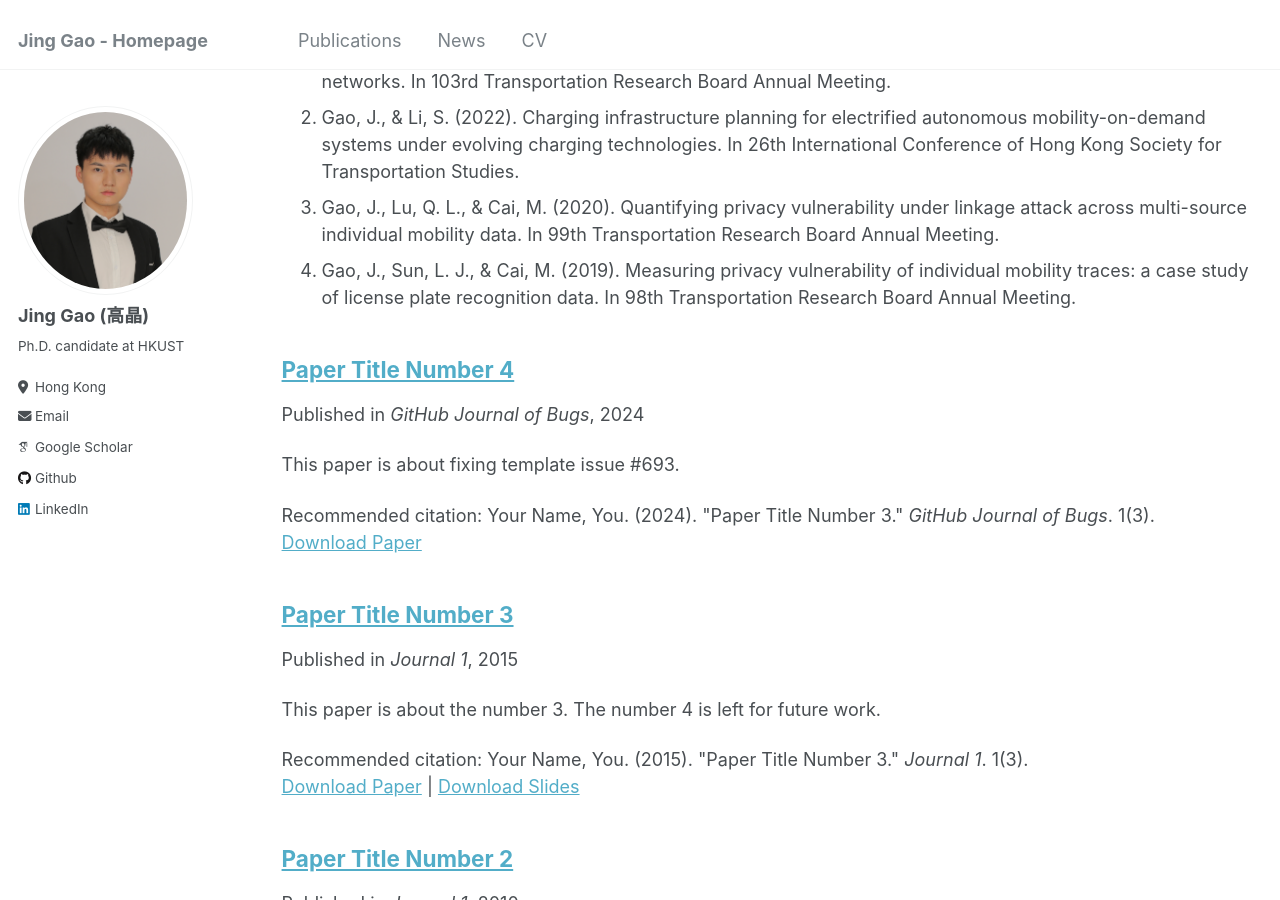
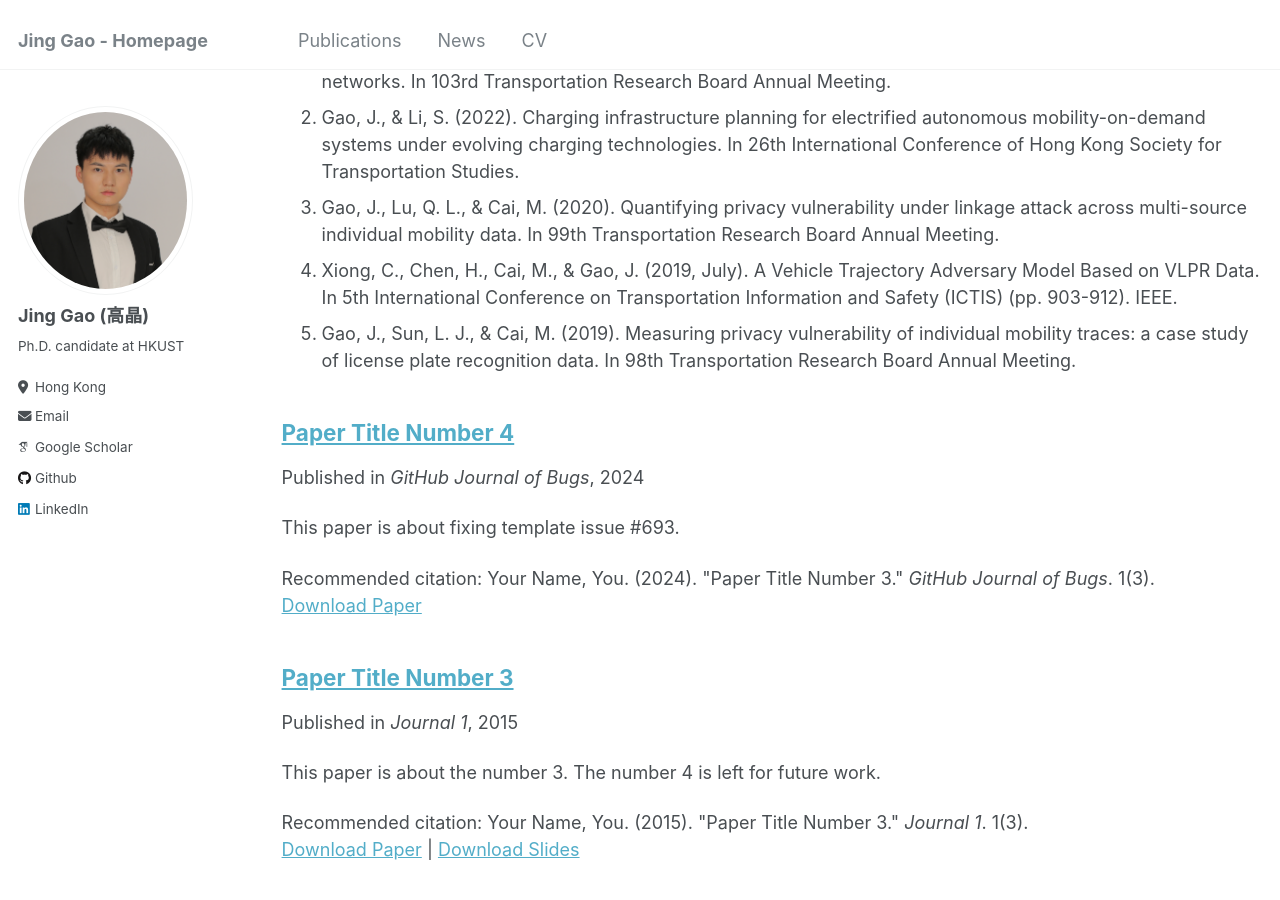
Before and after one commit to jgaoax/jgaoax.github.io, a Jekyll site: the page built from _pages/publications.md, in a window 1280 px wide and 900 px high, scrolled down 689 px. Built offline with Jekyll 4.4.1, drawn with Linux system fonts in a browser that asks for light colours; some web fonts are replaced.

Commit message:
Update publications.md

```diff
--- a/_pages/publications.md
+++ b/_pages/publications.md
@@ -27,7 +27,8 @@ Conference Proccedings
 1. Gao, J., & Li, S. (2024). Evaluating the equity impacts of shared micromobility in multimodal transportation networks. In 103rd Transportation Research Board Annual Meeting.
 2. Gao, J., & Li, S. (2022). Charging infrastructure planning for electrified autonomous mobility-on-demand systems under evolving charging technologies. In 26th International Conference of Hong Kong Society for Transportation Studies.
 3. Gao, J., Lu, Q. L., & Cai, M. (2020). Quantifying privacy vulnerability under linkage attack across multi-source individual mobility data. In 99th Transportation Research Board Annual Meeting.
-4. Gao, J., Sun, L. J., & Cai, M. (2019). Measuring privacy vulnerability of individual mobility traces: a case study of license plate recognition data. In 98th Transportation Research Board Annual Meeting.
+4. Xiong, C., Chen, H., Cai, M., & Gao, J. (2019, July). A Vehicle Trajectory Adversary Model Based on VLPR Data. In 5th International Conference on Transportation Information and Safety (ICTIS) (pp. 903-912). IEEE.
+5. Gao, J., Sun, L. J., & Cai, M. (2019). Measuring privacy vulnerability of individual mobility traces: a case study of license plate recognition data. In 98th Transportation Research Board Annual Meeting.
 
 {% for post in site.publications reversed %}
   {% include archive-single.html %}
```
